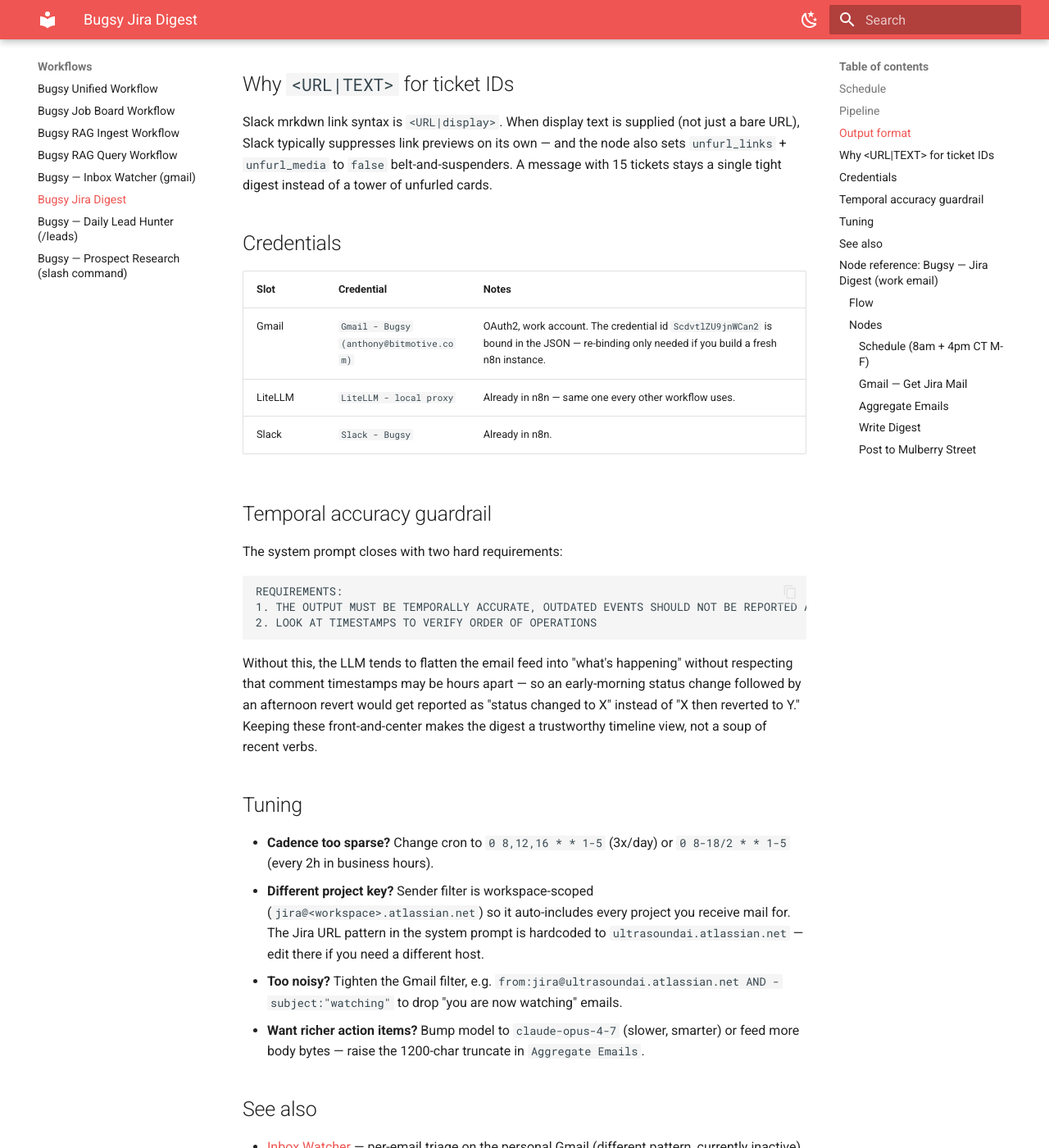
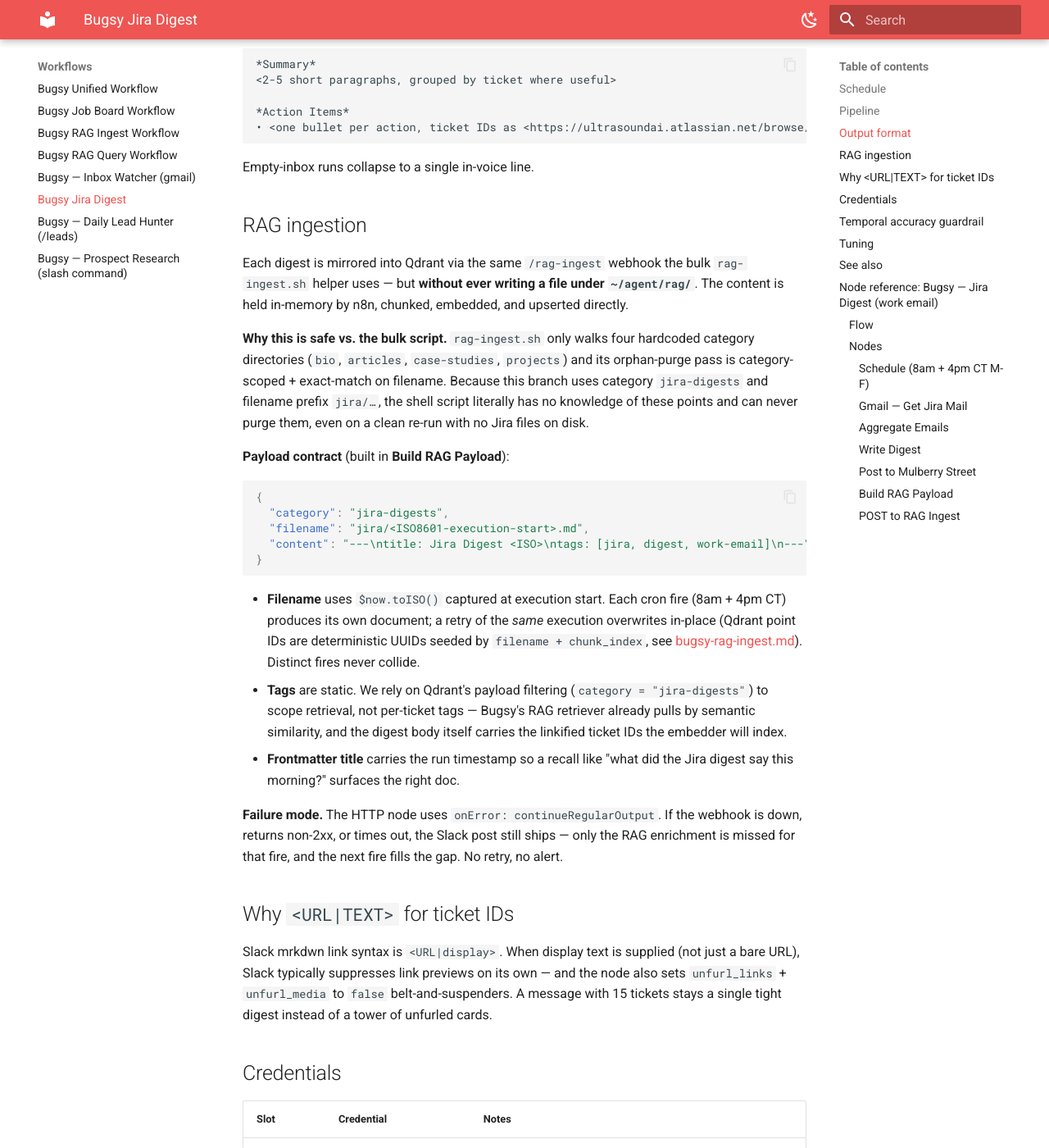
Before and after one commit to anthonycoffey/_agent, an MkDocs documentation site: the page built from docs/workflows/bugsy-jira-digest.md, in a window 1280 px wide and 1400 px high, scrolled down 1260 px. Shown: the whole window at 82% size. Built offline with MkDocs 1.6.1 and Material for MkDocs 9.7.7, drawn with Linux system fonts in a browser that asks for light colours; some of the changed text lies outside the part shown.

Commit message:
feat(jira-digest): mirror digests into Qdrant via /rag-ingest
Adds a parallel branch off Write Digest: Build RAG Payload (Code) wraps
the digest body in frontmatter under category 'jira-digests' + filename
'jira/<ISO>.md', then POST to RAG Ingest fires at the existing webhook
with onError: continueRegularOutput so a RAG miss never blocks the Slack
post. Stays out of the four categories rag-ingest.sh walks so the
orphan-purge can't touch it. Docs page documents the safety story; CLAUDE
table row reflects the new behavior.

````diff
--- a/docs/workflows/bugsy-jira-digest.md
+++ b/docs/workflows/bugsy-jira-digest.md
@@ -20,12 +20,16 @@ flowchart LR
   G --> A[Aggregate Emails]
   A --> L[Write Digest — claude-sonnet-4-6]
   L --> SL[Post to Mulberry Street]
+  L --> RP[Build RAG Payload]
+  RP --> RI[POST to RAG Ingest]
 ```
 
 - **Gmail — Get Jira Mail** uses Gmail search `from:jira@ultrasoundai.atlassian.net newer_than:1d`. `alwaysOutputData: true` so the downstream chain runs even on empty inboxes.
 - **Aggregate Emails** strips HTML, truncates each body to 1200 chars, and folds all messages into one big text block with `--- Email N ---` separators. Outputs `{ count, emails }`. Returns `(no Jira mail in the window)` when the inbox is empty so the LLM can produce a quiet-shift one-liner.
 - **Write Digest** is a single-shot LLM call against `claude-sonnet-4-6` via LiteLLM. System prompt enforces persona (sparing, max two flourishes), output structure (`*Summary*` + `*Action Items*`), and the strict link-format rule for ticket IDs.
 - **Post to Mulberry Street** sends the result to channel `C0AV83XUSTU` with `unfurl_links: false` and `unfurl_media: false` so the linkified ticket IDs don't blow up the message with Atlassian previews.
+- **Build RAG Payload** (parallel branch) wraps the digest body in YAML frontmatter and builds the `/rag-ingest` request body. See [RAG ingestion](#rag-ingestion) below.
+- **POST to RAG Ingest** fires the request at `https://n8n.coffey.codes/webhook/rag-ingest` with `onError: continueRegularOutput` so a RAG failure can't break the Slack branch (which runs concurrently off the same `Write Digest` output).
 
 ## Output format
 
@@ -40,6 +44,28 @@ Two sections in Slack mrkdwn:
 ```
 
 Empty-inbox runs collapse to a single in-voice line.
+
+## RAG ingestion
+
+Each digest is mirrored into Qdrant via the same `/rag-ingest` webhook the bulk `rag-ingest.sh` helper uses — but **without ever writing a file under `~/agent/rag/`**. The content is held in-memory by n8n, chunked, embedded, and upserted directly.
+
+**Why this is safe vs. the bulk script.** `rag-ingest.sh` only walks four hardcoded category directories (`bio`, `articles`, `case-studies`, `projects`) and its orphan-purge pass is category-scoped + exact-match on filename. Because this branch uses category `jira-digests` and filename prefix `jira/…`, the shell script literally has no knowledge of these points and can never purge them, even on a clean re-run with no Jira files on disk.
+
+**Payload contract** (built in **Build RAG Payload**):
+
+```json
+{
+  "category": "jira-digests",
+  "filename": "jira/<ISO8601-execution-start>.md",
+  "content": "---\ntitle: Jira Digest <ISO>\ntags: [jira, digest, work-email]\n---\n\n<digest mrkdwn body>"
+}
+```
+
+- **Filename** uses `$now.toISO()` captured at execution start. Each cron fire (8am + 4pm CT) produces its own document; a retry of the *same* execution overwrites in-place (Qdrant point IDs are deterministic UUIDs seeded by `filename + chunk_index`, see [bugsy-rag-ingest.md](bugsy-rag-ingest.md)). Distinct fires never collide.
+- **Tags** are static. We rely on Qdrant's payload filtering (`category = "jira-digests"`) to scope retrieval, not per-ticket tags — Bugsy's RAG retriever already pulls by semantic similarity, and the digest body itself carries the linkified ticket IDs the embedder will index.
+- **Frontmatter title** carries the run timestamp so a recall like "what did the Jira digest say this morning?" surfaces the right doc.
+
+**Failure mode.** The HTTP node uses `onError: continueRegularOutput`. If the webhook is down, returns non-2xx, or times out, the Slack post still ships — only the RAG enrichment is missed for that fire, and the next fire fills the gap. No retry, no alert.
 
 ## Why `<URL|TEXT>` for ticket IDs
 
@@ -93,10 +119,14 @@ flowchart TD
   aggregate_emails["Aggregate Emails"]
   write_digest["Write Digest"]
   post_to_mulberry_street["Post to Mulberry Street"]
+  build_rag_payload["Build RAG Payload"]
+  post_to_rag_ingest["POST to RAG Ingest"]
   schedule_8am_4pm_ct_m_f --> gmail_get_jira_mail
   gmail_get_jira_mail --> aggregate_emails
   aggregate_emails --> write_digest
   write_digest --> post_to_mulberry_street
+  write_digest --> build_rag_payload
+  build_rag_payload --> post_to_rag_ingest
 ```
 
 ### Nodes
@@ -210,4 +240,36 @@ REQUIREMENTS:
 
 - **Credential (slackApi):** `Slack - Bugsy`
 
+#### Build RAG Payload
+*Type:* `n8n-nodes-base.code`
+
+```javascript
+const body = $input.first().json.message.content;
+const ts = $now.toISO();
+const filename = `jira/${ts}.md`;
+const frontmatter = `---\ntitle: Jira Digest ${ts}\ntags: [jira, digest, work-email]\n---\n\n`;
+return [{ json: {
+  category: 'jira-digests',
+  filename,
+  content: frontmatter + body,
+} }];
+```
+
+#### POST to RAG Ingest
+*Type:* `n8n-nodes-base.httpRequest`
+
+- **Method:** `POST`
+- **URL:** `https://n8n.coffey.codes/webhook/rag-ingest`
+- **Timeout:** 60000ms
+
+**Headers:**
+- `Content-Type`: `application/json`
+
+**Body:**
+```json
+={{ JSON.stringify($json) }}
+```
+
+- **On error:** `continueRegularOutput`
+
 <!-- NODE-REF:END:bugsy-jira-digest -->
````
Also changed, not shown: other parts of docs/workflows/bugsy-jira-digest.md (+2 -2 lines), CLAUDE.md (+1 -1 lines), 1 other file.
